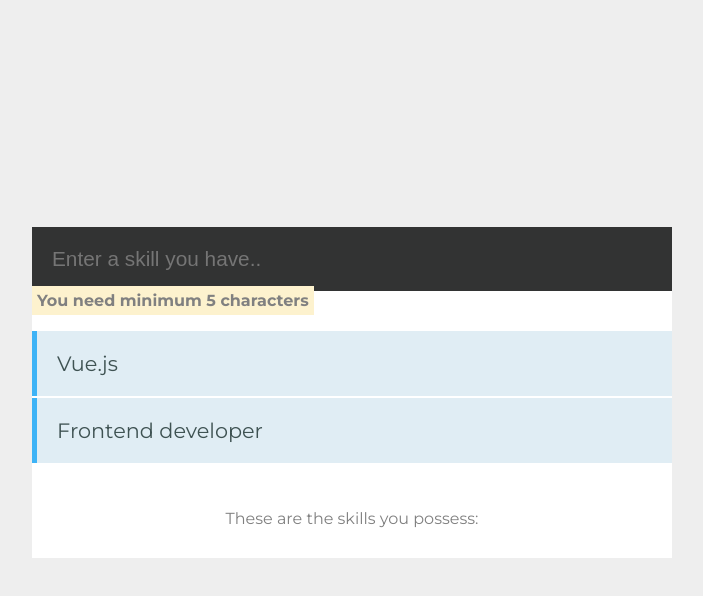
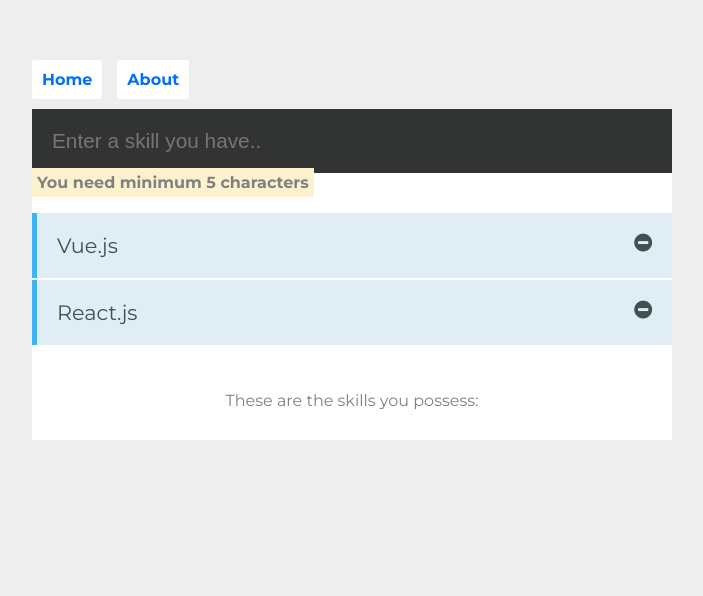
Before and after one commit to SimonaHriscu/vue-skills, a Vue app: page / in a window 1280 px wide. Shown: the top 596 px of the page, without its empty margins (288-991 px from the left). Built offline with nearby package versions, Linux system fonts and the light colour scheme; a small style sheet from the web is missing.

Commit message:
delete button added

```diff
--- a/package.json
+++ b/package.json
@@ -9,7 +9,8 @@
   },
   "dependencies": {
     "core-js": "^3.6.5",
-    "vue": "^2.6.11"
+    "vue": "^2.6.11",
+    "vue-router": "^3.5.1"
   },
   "devDependencies": {
     "@vue/cli-plugin-babel": "~4.5.0",
--- a/src/App.vue
+++ b/src/App.vue
@@ -1,30 +1,31 @@
 <template>
   <div id="app">
-    <Skills />
+    <nav>
+      <router-link to="/">Home</router-link>
+      <router-link to="/about">About</router-link>
+    </nav>
+    <router-view />
   </div>
 </template>
 
 <script>
-import Skills from "./components/Skills.vue";
-
 export default {
-  name: "App",
-  components: {
-    Skills,
-  },
+  name: 'App',
+  components: {},
 };
 </script>
 
 <style>
-@import url("https://fonts.googleapis.com/css?family=Montserrat:400,700");
+@import url('https://fonts.googleapis.com/css?family=Montserrat:400,700');
 
 body {
   background-color: #eeeeee;
-  font-family: "Montserrat", sans-serif;
+  font-family: 'Montserrat', sans-serif;
   display: grid;
   grid-template-rows: auto;
   justify-items: center;
-  align-items: center;
+  padding-top: 50px;
+  overflow: hidden;
 }
 body,
 html {
@@ -34,4 +35,17 @@
 #app {
   width: 50%;
 }
+nav {
+  padding: 20px 20px 20px 0;
+}
+
+nav a {
+  padding: 10px;
+  text-decoration: none;
+  background: #fff;
+  border-radius: 3px;
+  color: rgb(0, 110, 255);
+  font-weight: bold;
+  margin-right: 15px;
+}
 </style>
--- /dev/null
+++ b/src/components/About.vue
@@ -0,0 +1,9 @@
+<template>
+  <div class="about">
+    <h1>This is an about page</h1>
+    <p>
+      Lorem ipsum dolor sit amet, consectetur adipiscing elit, sed do eiusmod
+      tempor incididunt ut labore et dolore magna ali...
+    </p>
+  </div>
+</template>
--- a/src/components/Skills.vue
+++ b/src/components/Skills.vue
@@ -20,7 +20,10 @@
           enter-active-class="animated bounceInUp"
           leave-active-class="animated bounceOutDown"
         >
-          <li v-for="(data, index) in skills" :key="index">{{ data.skill }}</li>
+          <li v-for="(data, index) in skills" :key="index">
+            {{ data.skill }}
+            <i class="fa fa-minus-circle" v-on:click="remove(index)"></i>
+          </li>
         </transition-group>
       </ul>
       <p>These are the skills you possess:</p>
@@ -34,7 +37,7 @@
   data() {
     return {
       skill: '',
-      skills: [{ skill: 'Vue.js' }, { skill: 'Frontend developer' }],
+      skills: [{ skill: 'Vue.js' }, { skill: 'React.js' }],
     };
   },
   methods: {
@@ -48,12 +51,16 @@
         this.showAlert(true);
       }
     },
+    remove(id) {
+      this.skills.splice(id, 1);
+    },
   },
 };
 </script>
 
 <!-- Add "scoped" attribute to limit CSS to this component only -->
 <style scoped>
+@import 'https://maxcdn.bootstrapcdn.com/font-awesome/4.7.0/css/font-awesome.min.css';
 @import 'https://cdn.jsdelivr.net/npm/animate.css@3.5.1';
 
 .holder {
@@ -73,6 +80,8 @@
   border-left: 5px solid #3eb3f6;
   margin-bottom: 2px;
   color: #3e5252;
+  display: flex;
+  justify-content: space-between;
 }
 
 p {
@@ -116,4 +125,10 @@
     transform: scale(1);
   }
 }
+i {
+  cursor: pointer;
+}
+i:hover {
+  color: red;
+}
 </style>
--- a/src/main.js
+++ b/src/main.js
@@ -1,8 +1,10 @@
 import Vue from 'vue';
 import App from './App.vue';
+import router from './router';
 
 Vue.config.productionTip = false;
 
 new Vue({
+  router,
   render: (h) => h(App),
 }).$mount('#app');
--- /dev/null
+++ b/src/router.js
@@ -0,0 +1,21 @@
+import Vue from 'vue';
+import Router from 'vue-router';
+import Skills from './components/Skills.vue';
+import About from './components/About.vue';
+
+Vue.use(Router);
+
+export default new Router({
+  routes: [
+    {
+      path: '/',
+      name: 'skills',
+      component: Skills,
+    },
+    {
+      path: '/about',
+      name: 'about',
+      component: About,
+    },
+  ],
+});
```
Also changed, not shown: 1 other file (tests, documents, lock files or other folders).
